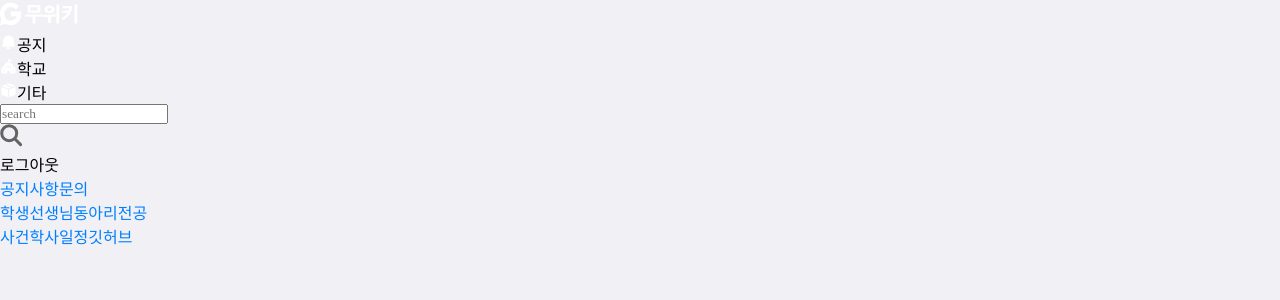
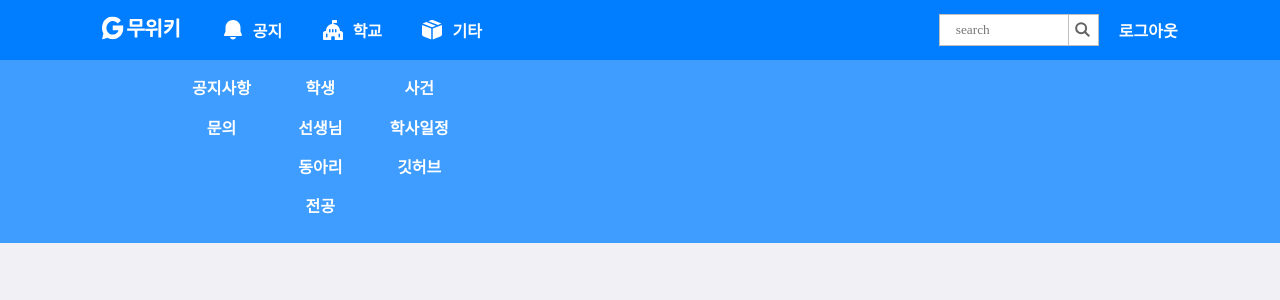
Before and after one commit to Team-Ampersand/Gmu-WiKi-client-v3, a Next.js app: page / in a window 1280 px wide. Shown: the top 300 px of the page. Built offline with nearby package versions, Linux system fonts and the light colour scheme; a web font is replaced by a local one.

Commit message:
🎨 : import Header structure

```diff
--- a/src/pages/_app.tsx
+++ b/src/pages/_app.tsx
@@ -1,3 +1,4 @@
+import Header from '@/components/Header'
 import Globalstyle from '@/styles/globals'
 import type { AppProps } from 'next/app'
 import { RecoilRoot } from 'recoil'
@@ -6,6 +7,7 @@ export default function App({ Component, pageProps }: AppProps) {
   return (
     <RecoilRoot>
       <Globalstyle />
+      <Header />
       <Component {...pageProps} />
     </RecoilRoot>
   )
--- a/src/pages/_document.tsx
+++ b/src/pages/_document.tsx
@@ -1,4 +1,3 @@
-import Header from '@/components/Header'
 import { Head, Html, Main, NextScript } from 'next/document'
 
 export default function Document() {
@@ -6,7 +5,6 @@ export default function Document() {
     <Html lang='en'>
       <Head />
       <body>
-        <Header />
         <Main />
         <NextScript />
       </body>
```
